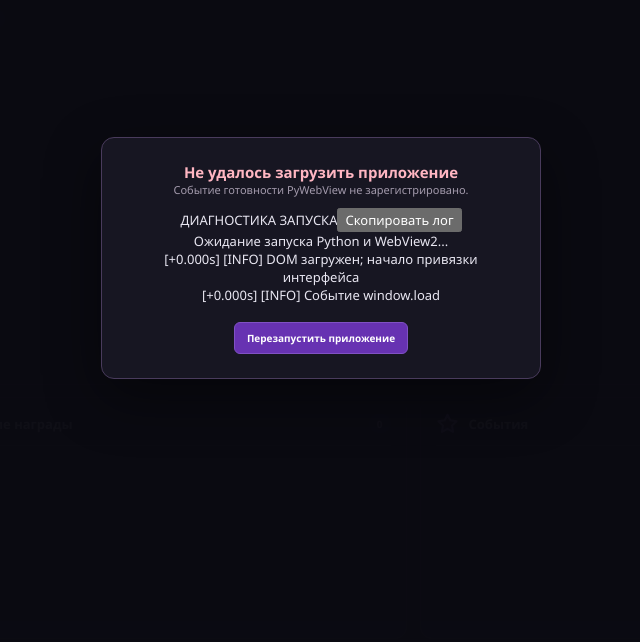
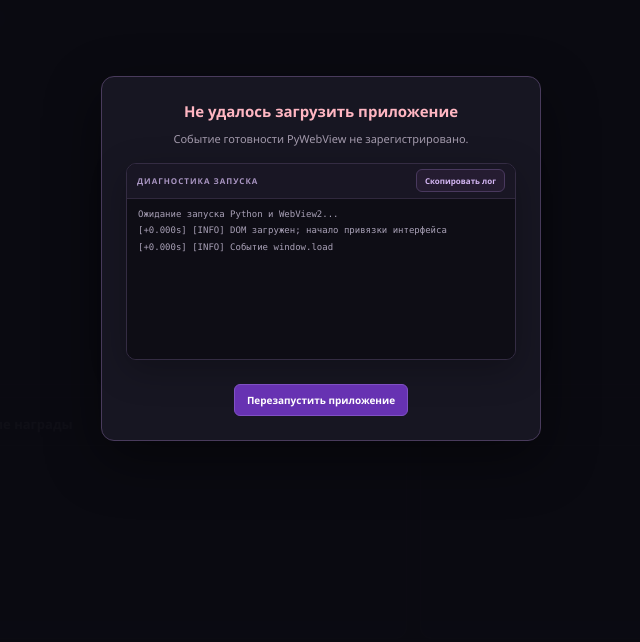
Before and after one commit to gamooda/KICK-FARMING, a plain HTML site: page Twitch Farming/ui/index.html in a window 1280 px wide. Shown: the part 142-784 px from the top of the page, without its empty margins (319-959 px from the left). Drawn offline with Linux system fonts and the light colour scheme.

Commit message:
Style startup loading console and keep app obscured

```diff
--- a/Twitch Farming/ui/style.css
+++ b/Twitch Farming/ui/style.css
@@ -305,12 +305,25 @@ select.input option{background:#171622;color:#e8e4ef}
   .feed-item{min-height:54px}
 }
 
-.startup-overlay{position:fixed;inset:0;z-index:1000;display:flex;align-items:center;justify-content:center;padding:22px;background:rgba(11,11,18,.94);opacity:1;visibility:visible;pointer-events:none;transition:opacity .24s ease,visibility .24s ease}
+.startup-overlay{position:fixed;inset:0;z-index:1000;display:flex;align-items:center;justify-content:center;padding:22px;background:#0b0b12;opacity:1;visibility:visible;pointer-events:auto;transition:opacity .24s ease,visibility .24s ease}
 .startup-overlay.hidden{opacity:0;visibility:hidden;pointer-events:none}
-.startup-card{display:flex;flex-direction:column;align-items:center;gap:11px;padding:28px 34px;text-align:center}
+.startup-card{width:min(760px,100%);max-height:calc(100vh - 36px);display:flex;flex-direction:column;align-items:center;gap:17px;padding:25px 27px;text-align:center}
+.startup-indicator{display:flex;flex-direction:column;align-items:center;gap:10px}
 .startup-spinner{width:34px;height:34px;flex:0 0 34px;border:3px solid #30283d;border-top-color:#a66bf0;border-radius:50%;animation:startup-spin .8s linear infinite}
 .startup-title{font-size:15px;font-weight:800;color:#f0eaf8}
-.startup-description{font-size:11px;color:#a49bad;margin-top:0}
+.startup-description{font-size:11px;color:#a49bad;margin-top:0;max-width:620px;overflow-wrap:anywhere}
+.startup-debug-panel{width:min(680px,100%);min-width:0;overflow:hidden;text-align:left;border:1px solid #342c43;border-radius:10px;background:#111019;box-shadow:0 10px 35px rgba(0,0,0,.26)}
+.startup-debug-heading{height:35px;display:flex;align-items:center;justify-content:space-between;gap:12px;padding:0 10px;border-bottom:1px solid #30283d;background:#191624;color:#a995c2;font-size:8px;font-weight:900;letter-spacing:1px}
+.startup-copy-log{flex:0 0 auto;padding:5px 8px;border:1px solid #49395e;border-radius:6px;background:#251c31;color:#d4b6f4;font:inherit;font-size:8px;letter-spacing:0;cursor:pointer;transition:background .15s,border-color .15s}
+.startup-copy-log:hover{background:#37264a;border-color:#805ba5;color:#fff}
+.startup-debug-output{height:160px;max-height:28vh;overflow:auto;padding:9px 11px;color:#a9a1b7;background:#0e0d15;font-family:Consolas,"Cascadia Mono",monospace;font-size:9px;line-height:1.55;text-align:left;white-space:pre-wrap;overflow-wrap:anywhere;scrollbar-width:thin;scrollbar-color:#59436f transparent}
+.startup-debug-line{margin:0 0 3px;color:#a9a1b7}
+.startup-debug-error{color:#ff6f83}
+.startup-retry{display:none;margin-top:1px}
+.startup-overlay.startup-error{pointer-events:auto;background:#0b0b12}
+.startup-overlay.startup-error .startup-card{width:min(760px,100%);padding:22px;background:transparent;border:0;box-shadow:none}
+.startup-overlay.startup-error .startup-title{color:#ffb6c2}
+@media(max-width:560px){.startup-card{padding:14px 8px;gap:13px}.startup-debug-output{height:125px}.startup-debug-heading{padding:0 7px}}
 @keyframes startup-spin{to{transform:rotate(360deg)}}
 
 .button-danger{background:#351a25;border-color:#713344;color:#ff9aaa}
```
